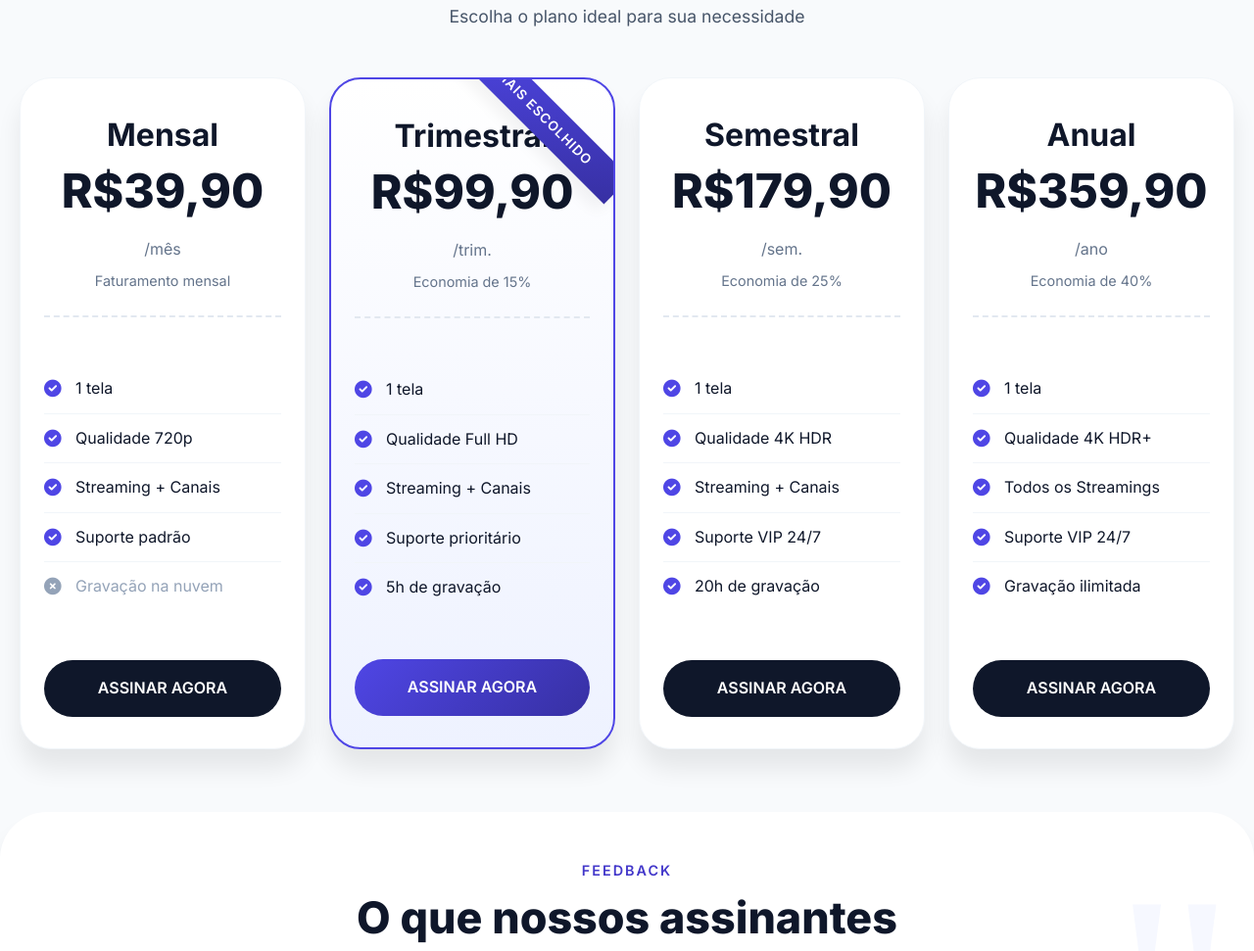
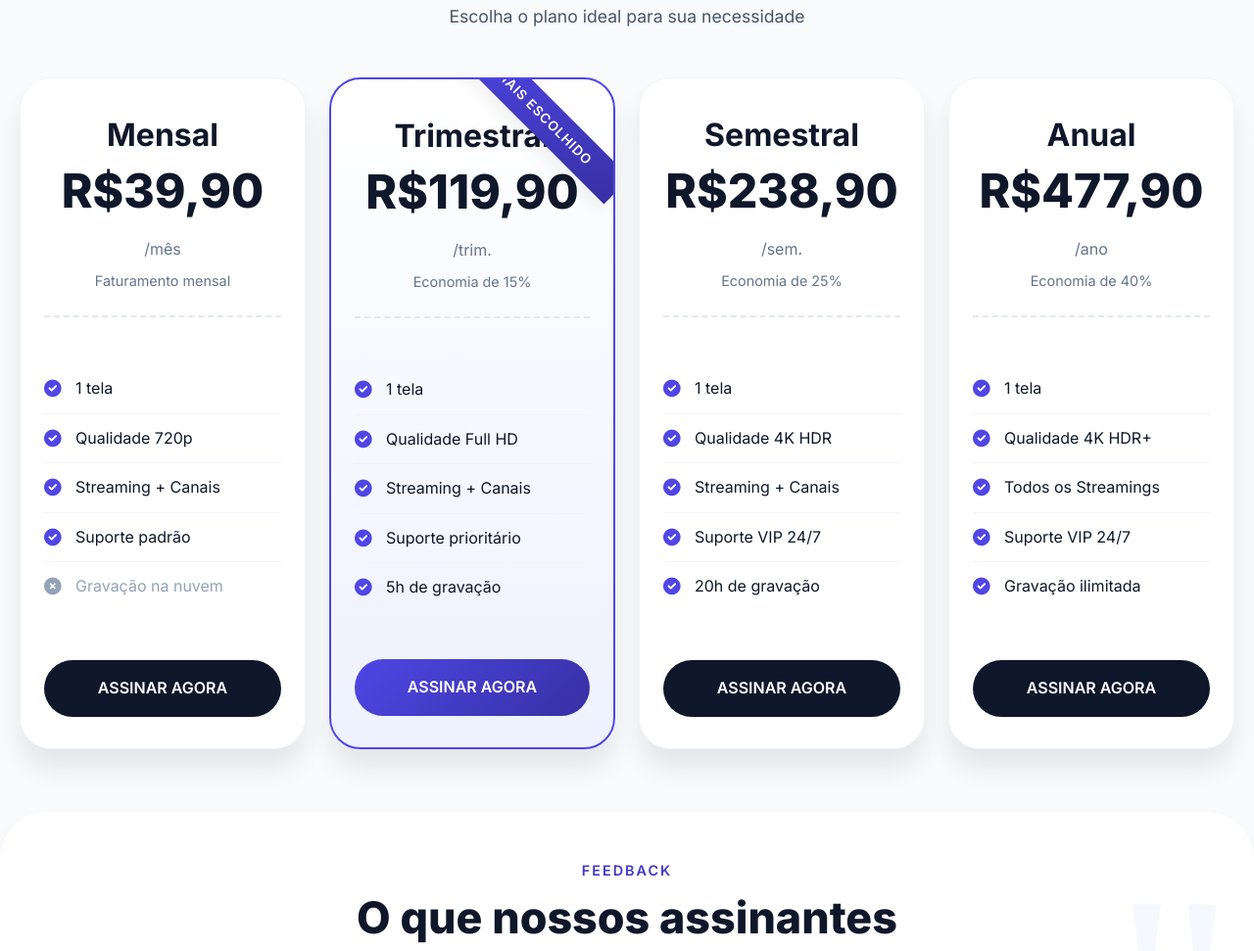
Before and after one commit to Taiferson/streampro, a plain HTML site: page index.html in a window 1280 px wide. Shown: the part 2312-3283 px from the top of the page at 98% size. Drawn offline with Linux system fonts and the light colour scheme.

Commit message:
Update index.html
ajustes dos preços

```diff
--- a/index.html
+++ b/index.html
@@ -2312,7 +2312,7 @@
           <div class="popular-badge">MAIS ESCOLHIDO</div>
           <div class="plano-header">
             <div class="plano-nome">Trimestral</div>
-            <div class="plano-preco">R$99,90 <small>/trim.</small></div>
+            <div class="plano-preco">R$119,90 <small>/trim.</small></div>
             <div class="plano-periodo">Economia de 15%</div>
           </div>
 
@@ -2331,7 +2331,7 @@
         <div class="plano-card" data-plano="semestral">
           <div class="plano-header">
             <div class="plano-nome">Semestral</div>
-            <div class="plano-preco">R$179,90 <small>/sem.</small></div>
+            <div class="plano-preco">R$238,90 <small>/sem.</small></div>
             <div class="plano-periodo">Economia de 25%</div>
           </div>
 
@@ -2350,7 +2350,7 @@
         <div class="plano-card" data-plano="anual">
           <div class="plano-header">
             <div class="plano-nome">Anual</div>
-            <div class="plano-preco">R$359,90 <small>/ano</small></div>
+            <div class="plano-preco">R$477,90 <small>/ano</small></div>
             <div class="plano-periodo">Economia de 40%</div>
           </div>
 
```
